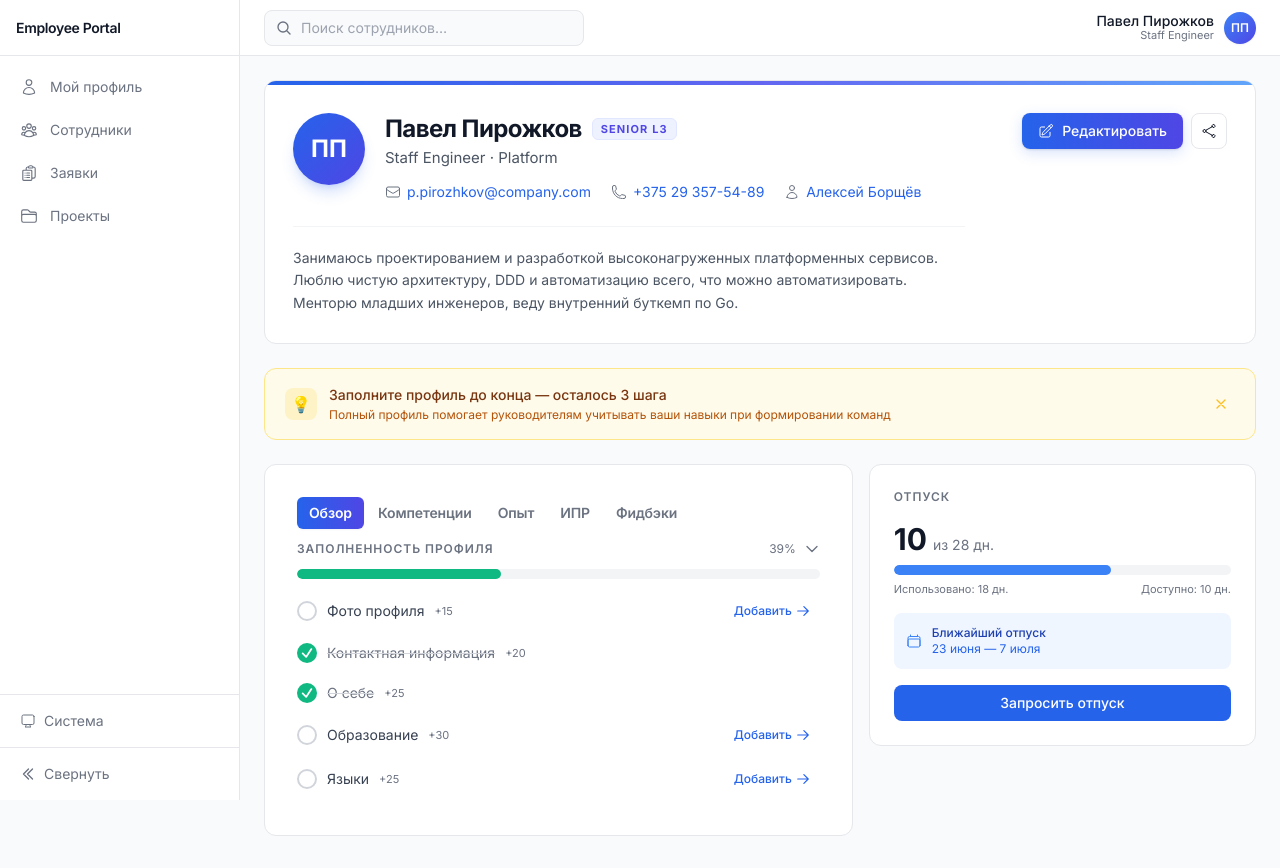
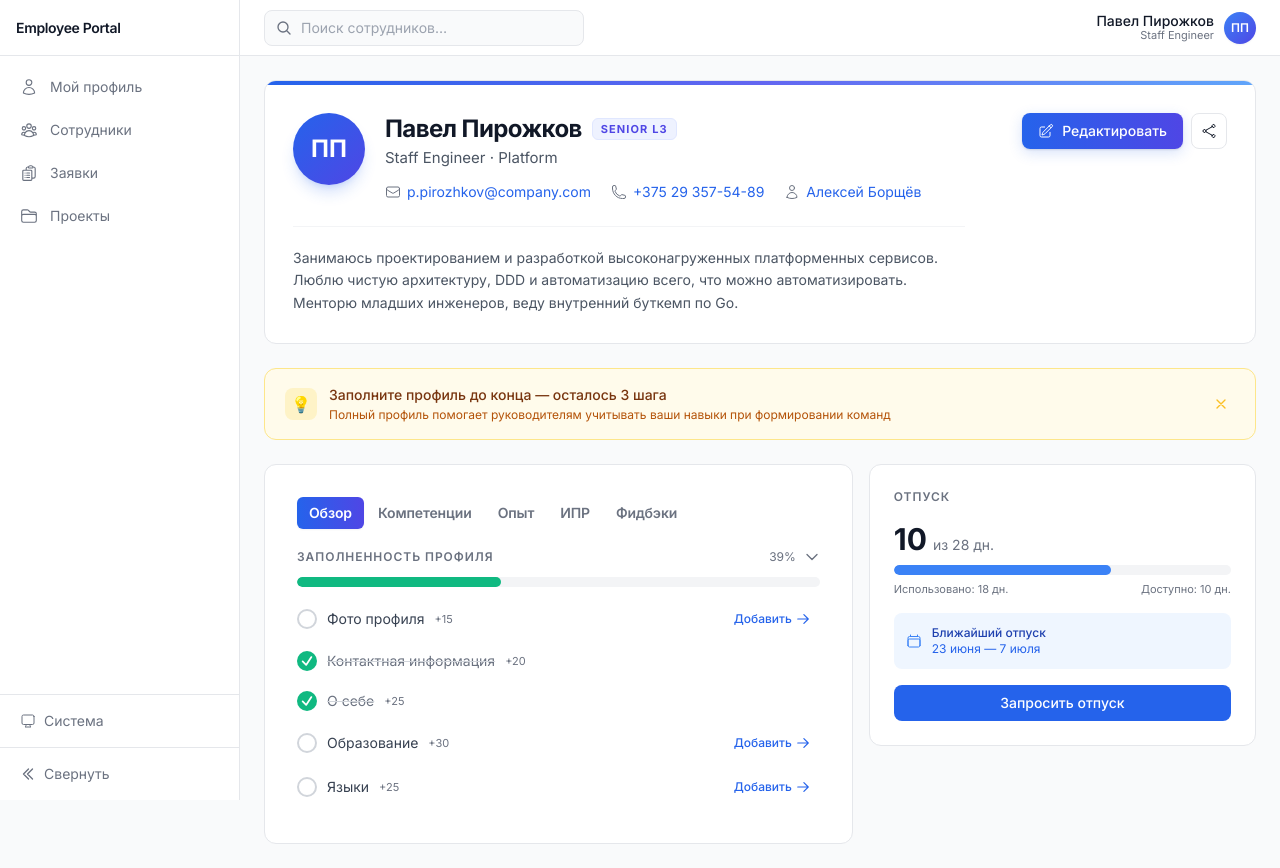
Before and after one commit to dsgnasd/VTEP, a React (Vite) app: page / in a window 1280 px wide. Built offline with nearby package versions, Linux system fonts and the light colour scheme.

Commit message:
Adjust spacing below profile tabs

```diff
--- a/src/pages/MyProfilePage.jsx
+++ b/src/pages/MyProfilePage.jsx
@@ -473,7 +473,7 @@ function ProfileTabsPanel({ activeTab, onTabChange, hasAvatar, onAvatarUpload })
           triggerClassName="px-3 py-1.5"
         />
       </div>
-      <div className="px-1.5 py-2.5 sm:px-2 sm:py-3">
+      <div className="px-1.5 pt-4 pb-2.5 sm:px-2 sm:pt-5 sm:pb-3">
         {activeTab === 'Обзор' && (
           <OverviewTab
             onNavigate={onTabChange}
```
